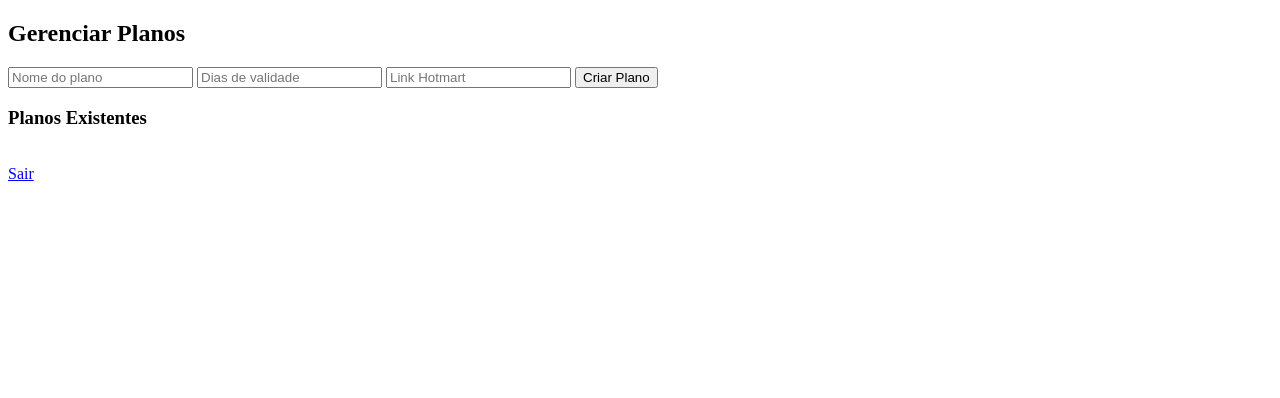
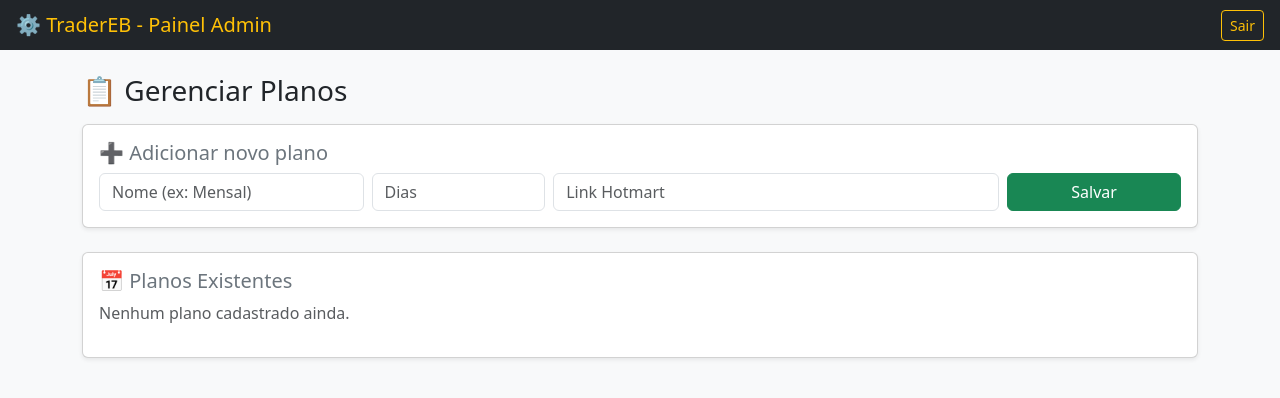
Before and after one commit to PetherJr/trader-eb, a Flask app: page /admin/painel in a window 1280 px wide. Shown: the top 398 px of the page. Run offline with Flask 3, Linux system fonts and the light colour scheme; a user stored in the database is signed in.

Commit message:
style: melhorar layout do painel admin com Bootstrap responsivo

```diff
--- a/templates/painel.html
+++ b/templates/painel.html
@@ -1,29 +1,77 @@
 <!DOCTYPE html>
-<html>
+<html lang="pt-br">
 <head>
-    <title>Painel Admin - Planos</title>
+    <meta charset="UTF-8">
+    <title>Painel Admin - TraderEB</title>
+    <meta name="viewport" content="width=device-width, initial-scale=1"> <!-- Responsivo -->
+    <link href="https://cdn.jsdelivr.net/npm/bootstrap@5.3.2/dist/css/bootstrap.min.css" rel="stylesheet">
 </head>
-<body>
-    <h2>Gerenciar Planos</h2>
+<body class="bg-light">
+    <!-- Navbar -->
+    <nav class="navbar navbar-dark bg-dark px-3">
+        <span class="navbar-brand mb-0 h1 text-warning">⚙️ TraderEB - Painel Admin</span>
+        <a href="{{ url_for('admin_auth.logout') }}" class="btn btn-outline-warning btn-sm">Sair</a>
+    </nav>
 
-    <form method="POST" action="{{ url_for('admin_planos.criar_plano') }}">
-        <input type="text" name="nome" placeholder="Nome do plano" required>
-        <input type="number" name="dias" placeholder="Dias de validade" required>
-        <input type="url" name="link_hotmart" placeholder="Link Hotmart" required>
-        <button type="submit">Criar Plano</button>
-    </form>
+    <div class="container mt-4">
+        <h3 class="text-dark mb-3">📋 Gerenciar Planos</h3>
 
-    <h3>Planos Existentes</h3>
-    <ul>
-    {% for plano in planos %}
-        <li>
-            {{ plano.nome }} - {{ plano.dias }} dias - <a href="{{ plano.link_hotmart }}" target="_blank">Link</a>
-            <a href="{{ url_for('admin_planos.deletar_plano', plano_id=plano.id) }}">[Excluir]</a>
-        </li>
-    {% endfor %}
-    </ul>
+        <!-- Formulário de criação -->
+        <div class="card p-3 shadow-sm mb-4">
+            <h5 class="text-secondary">➕ Adicionar novo plano</h5>
+            <form method="POST" action="{{ url_for('admin_planos.criar_plano') }}">
+                <div class="row g-2">
+                    <div class="col-12 col-md-3">
+                        <input type="text" name="nome" class="form-control" placeholder="Nome (ex: Mensal)" required>
+                    </div>
+                    <div class="col-12 col-md-2">
+                        <input type="number" name="dias" class="form-control" placeholder="Dias" required>
+                    </div>
+                    <div class="col-12 col-md-5">
+                        <input type="url" name="link_hotmart" class="form-control" placeholder="Link Hotmart" required>
+                    </div>
+                    <div class="col-12 col-md-2">
+                        <button type="submit" class="btn btn-success w-100">Salvar</button>
+                    </div>
+                </div>
+            </form>
+        </div>
 
-    <br>
-    <a href="{{ url_for('admin_auth.logout') }}">Sair</a>
+        <!-- Lista de planos -->
+        <div class="card p-3 shadow-sm">
+            <h5 class="text-secondary">📅 Planos Existentes</h5>
+            {% if planos %}
+                <div class="table-responsive"> <!-- Responsividade para celular -->
+                    <table class="table table-striped align-middle">
+                        <thead class="table-dark">
+                            <tr>
+                                <th>Nome</th>
+                                <th>Dias</th>
+                                <th>Link Hotmart</th>
+                                <th>Ações</th>
+                            </tr>
+                        </thead>
+                        <tbody>
+                            {% for plano in planos %}
+                            <tr>
+                                <td>{{ plano.nome }}</td>
+                                <td>{{ plano.dias }}</td>
+                                <td>
+                                    <a href="{{ plano.link_hotmart }}" target="_blank" class="btn btn-link btn-sm">Abrir</a>
+                                </td>
+                                <td>
+                                    <a href="{{ url_for('admin_planos.deletar_plano', plano_id=plano.id) }}"
+                                       class="btn btn-danger btn-sm">Excluir</a>
+                                </td>
+                            </tr>
+                            {% endfor %}
+                        </tbody>
+                    </table>
+                </div>
+            {% else %}
+                <p class="text-muted">Nenhum plano cadastrado ainda.</p>
+            {% endif %}
+        </div>
+    </div>
 </body>
 </html>
```
Also changed, not shown: templates/login.html (+20 -11 lines).
